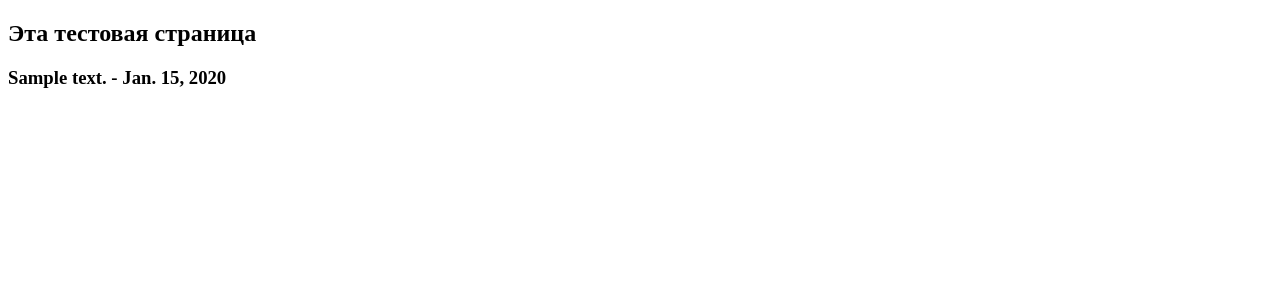
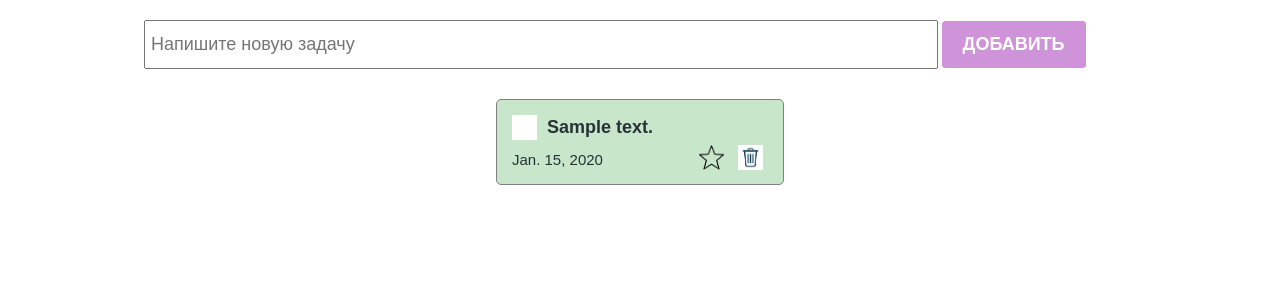
Before and after one commit to Baky123-it/todopython, a Django app: page /test/ in a window 1280 px wide. Shown: the top 300 px of the page. Run offline with Django 3.2, Linux system fonts and the light colour scheme; tables that the repository leaves empty hold one stand-in row (values such as "Sample post").

Commit message:
added changed test

```diff
--- a/main/templates/test.html
+++ b/main/templates/test.html
@@ -1,15 +1,45 @@
+{% load static %}
 <!DOCTYPE html>
 <html lang="en">
 <head>
     <meta charset="UTF-8">
     <meta name="viewport" content="width=device-width, initial-scale=1.0">
-    <title>Document</title>
+    <title>Todo</title>
+    <link rel="stylesheet" href="{% static 'styles/index.css' %}"/>
+    <link rel="stylesheet" href="{% static 'styles/checkbox.css' %}"/>
 </head>
 <body>
-    <h2>Эта тестовая страница</h2>
-    {% for todo in todo_list %}
-         <h3>{{ todo.text }} - {{todo.created_at}}</h3>
-    {% endfor %}
+    <section>
+        <div class="create_container">
+            <input
+              class="create_input"
+              type="text"
+              placeholder="Напишите новую задачу"
+            />
+            <button class="create_button">Добавить</button>
+        </div>
 
+        <div class="todo_container">
+              {% for todo in todo_list%}
+              <div class="todo_item">
+              <div class="todo_item_header">
+                <label class=" checkbox_container">
+                  <input type="checkbox"/>
+                  <span class="checkmark"></span>
+                </label>
+                <h4>{{ todo.text }}</h4>
+              </div>
+              <div class="todo_item_footer">
+                <p>{{todo.created_at}}</p>
+                <div class="action_buttons">
+                  <img src="./icons/unmarked.png">
+                  <img src="./icons/delet.png">
+            </div>
+         </div>
+       </div>
+       {% endfor %}
+    </div>
+
+      </section>
 
 </html>
```
Also changed, not shown: main/templates/books.html (added).
